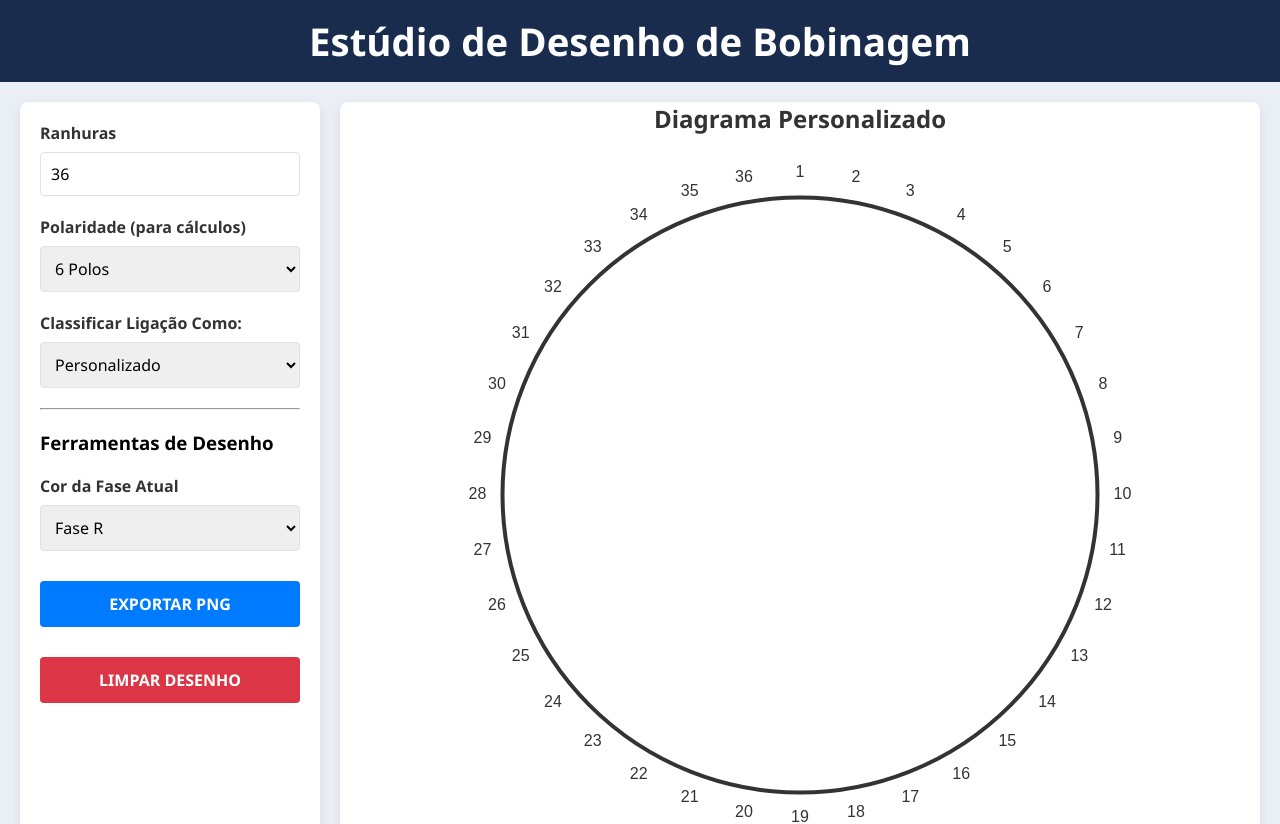
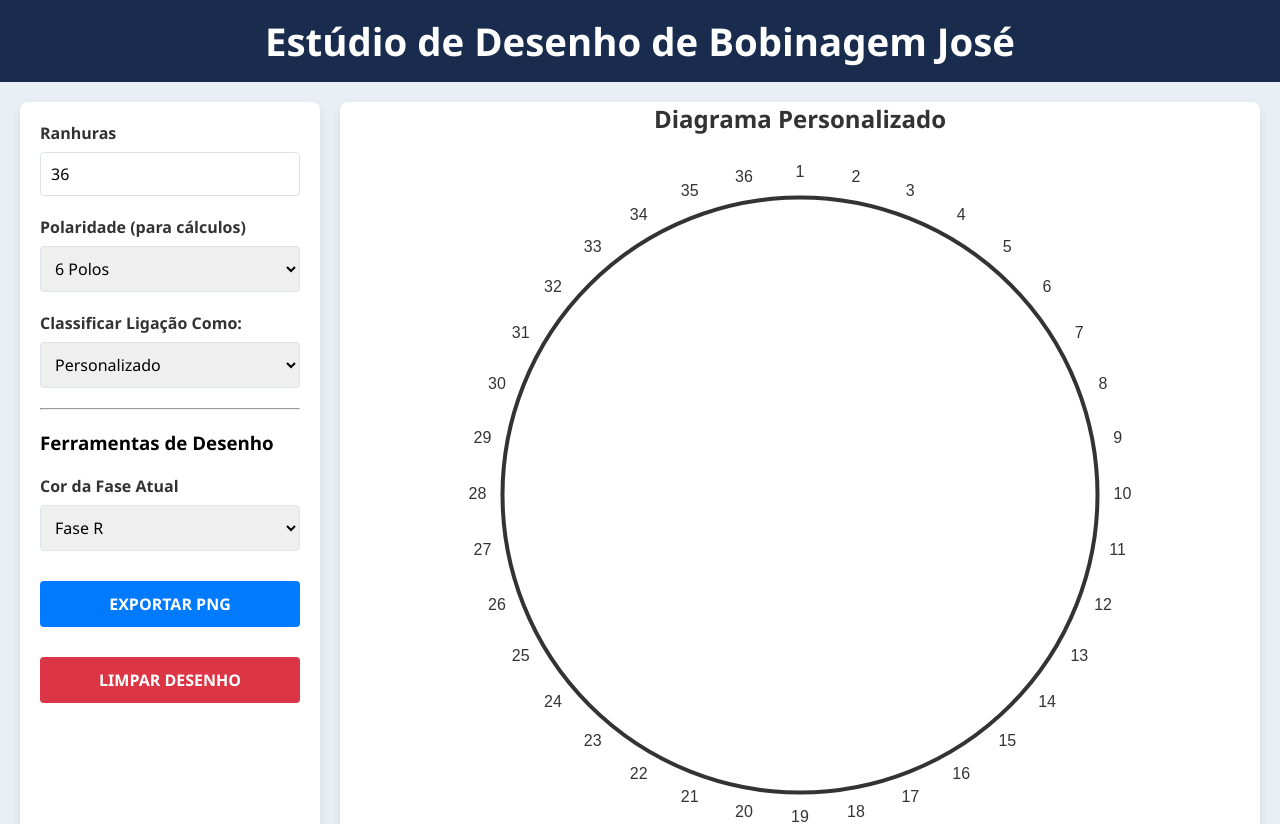
Before and after one commit to Professor-Jose/Bobinagem, a plain HTML site: page index.html in a window 1280 px wide. Shown: the top 824 px of the page. Drawn offline with Linux system fonts and the light colour scheme.

Commit message:
Update index.html

```diff
--- a/index.html
+++ b/index.html
@@ -8,7 +8,7 @@
 </head>
 <body>
     <header>
-        <h1>Estúdio de Desenho de Bobinagem</h1>
+        <h1>Estúdio de Desenho de Bobinagem José</h1>
     </header>
 
     <div class="container-principal">
```
